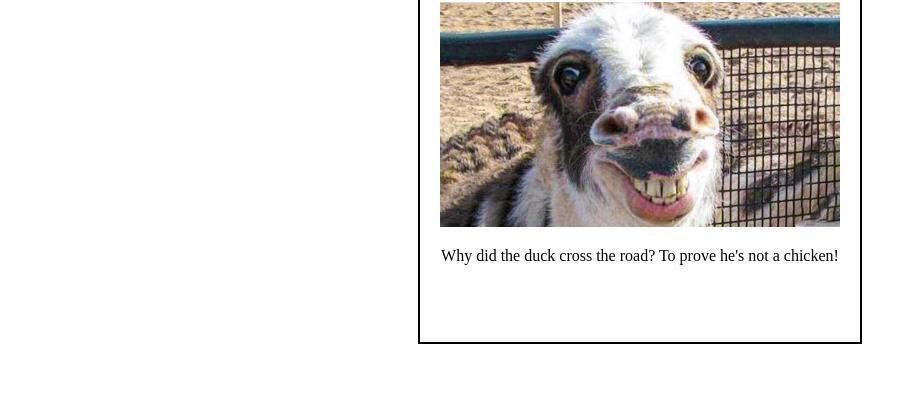
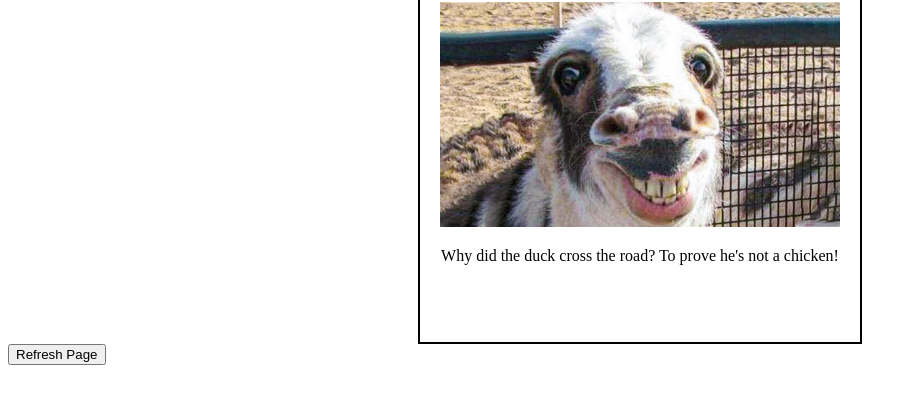
Before and after one commit to groovyg1/groovyg1.github.io, a plain HTML site: page index.html in a window 1280 px wide. Shown: the part 108-512 px from the top of the page, without its empty margins (0-917 px from the left). Drawn offline with Linux system fonts and the light colour scheme.

Commit message:
Update index.html
Refresh Page

```diff
--- a/index.html
+++ b/index.html
@@ -24,6 +24,9 @@
 		<img id="randomImage">
 		<p id="joke"></p>
 	</div>
+	<div>
+		<button onclick="refreshPage()">Refresh Page</button>
+	</div>
 
 	<script>
 		var images = ["image1.jpg", "image2.jpg", "image3.jpg", "image4.jpg", "image5.jpg"];
@@ -37,6 +40,9 @@
 			document.getElementById("randomImage").src = images[randomNumber];
 			document.getElementById("joke").innerHTML = jokes[randomNumber];
 		}
+		function refreshPage() {
+			window.location.reload();
+		}
 		changeImage(); // call the function on page load
 	</script>
 </body>
```
